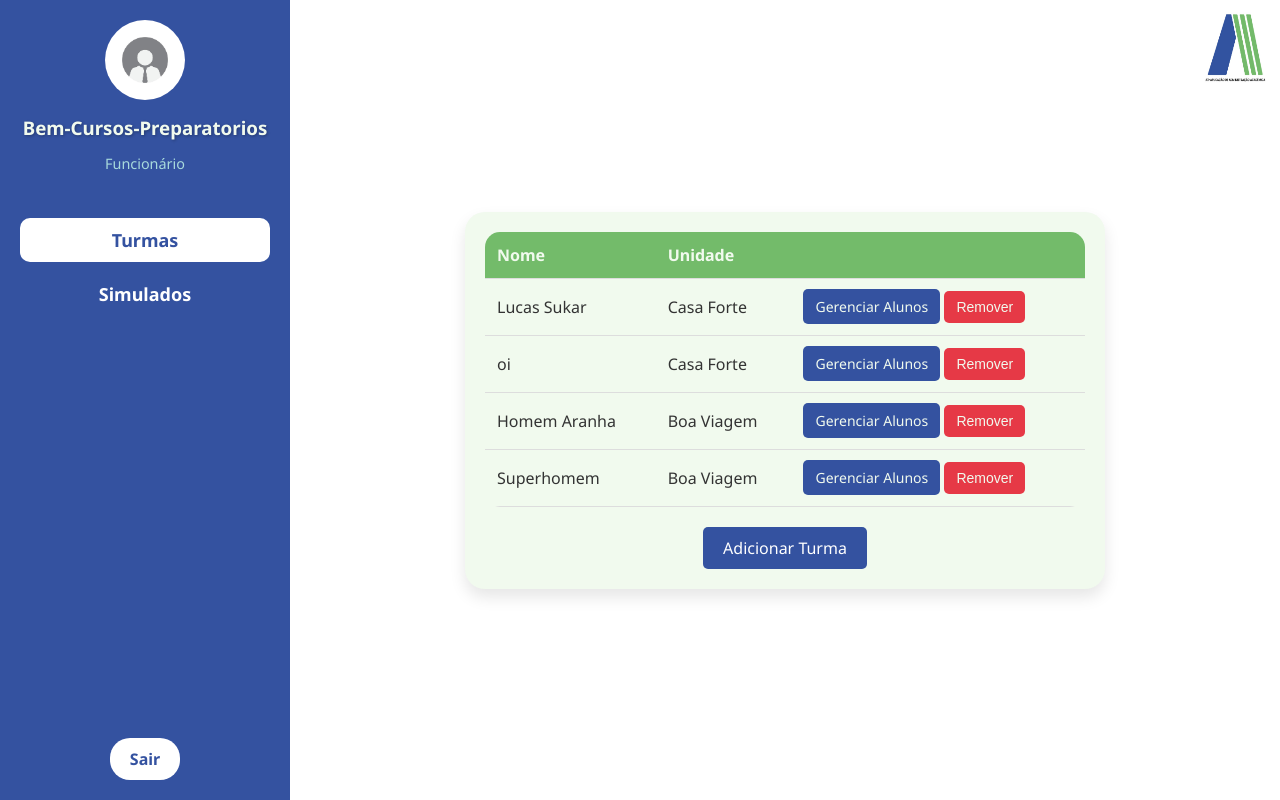
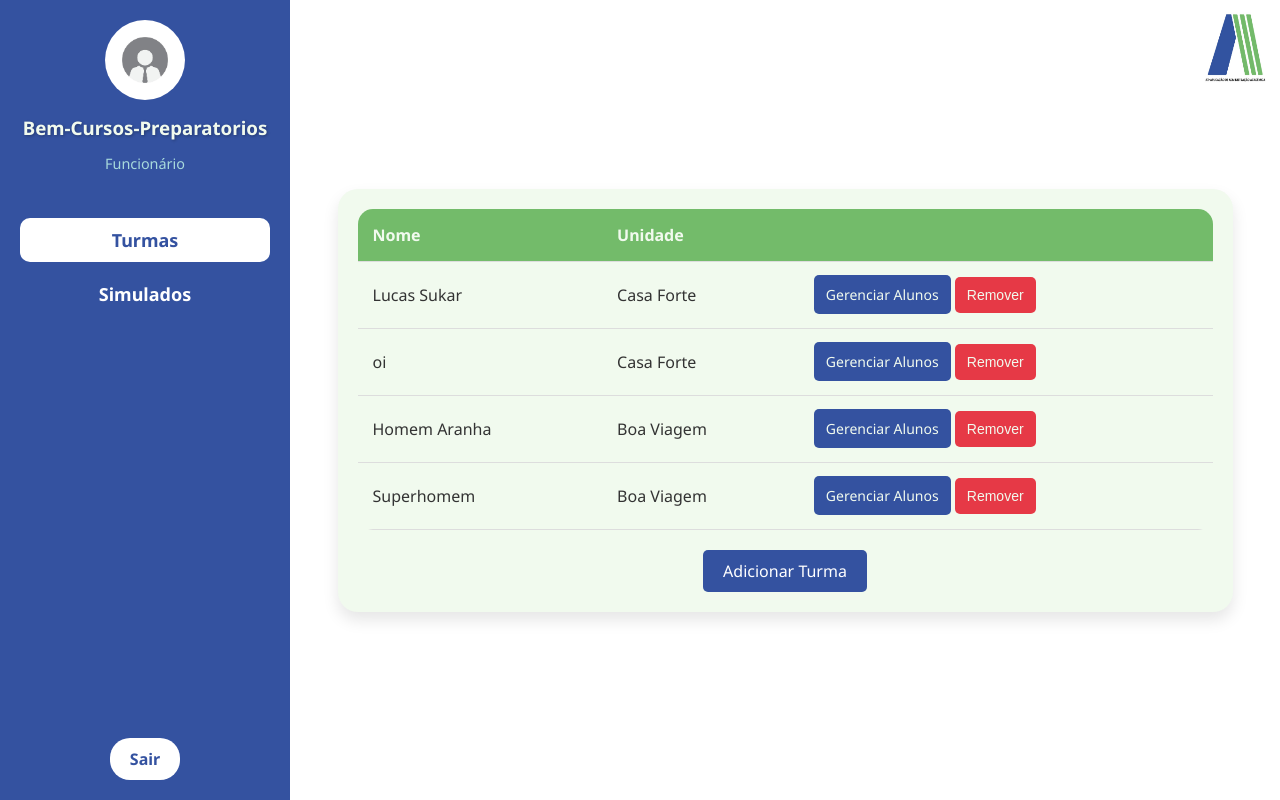
Before and after one commit to andrecastrom06/BEM-Cursos-Preparatorios, a Django app: page /cadastros/turmas/ in a window 1280 px wide. Run offline with Django 4.2, Linux system fonts and the light colour scheme; a user stored in the database is signed in; data comes from the database, SQL or seed files in the repository; both versions use the stored data as it was after the commit; parts of the project's set-up code (start-up, migrations or seed data) failed here and were passed over.

Commit message:
Aumentei o tamanho

```diff
--- a/BemCursos/cadastros/templates/turmas.html
+++ b/BemCursos/cadastros/templates/turmas.html
@@ -123,8 +123,8 @@
         display: flex;
         flex-direction: column;
         padding: 20px;
-    width: 80%;
-    max-width: 600px;
+        width: 90%;
+        max-width: 900px;
         background-color: #f1faee;
         border-radius: 20px;
         box-shadow: 0 0.5rem 1rem rgba(0, 0, 0, 0.1);
@@ -135,12 +135,12 @@ table {
         width: 100%;
         border-collapse: collapse;
         border-radius: 15px;
-    overflow: hidden; /* Para manter o arredondamento nos cantos */
+        overflow: hidden;
     }
 
     th, td {
         text-align: left;
-    padding: 12px;
+        padding: 15px; /* Aumentado de 12px para 15px */
         border-bottom: 1px solid #ddd;
     }
 
@@ -150,9 +150,8 @@ th {
         font-weight: bold;
     }
 
-        /* Buttons */
         .gerenciamento-botao, .gerenciamento-botao2 {
-            padding: 8px 12px;
+            padding: 10px 12px;
             border-radius: 5px;
             color: #f1faee;
             text-align: center;
@@ -168,7 +167,7 @@ th {
         }
 
         .gerenciamento-botao:hover {
-            background-color: #457b9d;
+            background-color: #544bdc;
         }
 
         .gerenciamento-botao2 {
@@ -192,10 +191,8 @@ th {
             text-align: center;
         }
         .add-turma:hover {
-            background-color: #2e901f;
+            background-color: #544bdc;
         }
-
-        /* Modal */
         .modal {
             display: none;
             position: fixed;
@@ -219,7 +216,6 @@ th {
             text-align: center;
         }
 
-        /* Responsive Adjustments */
         @media screen and (max-width: 768px) {
             .sidebar {
                 width: 100%;
```
Also changed, not shown: BemCursos/db.sqlite3. Lines whose indentation alone changed are shown as unchanged.
